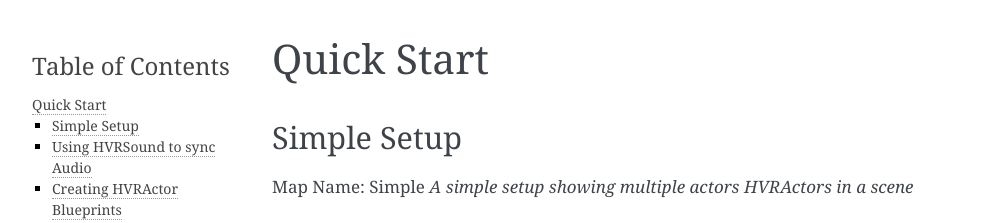
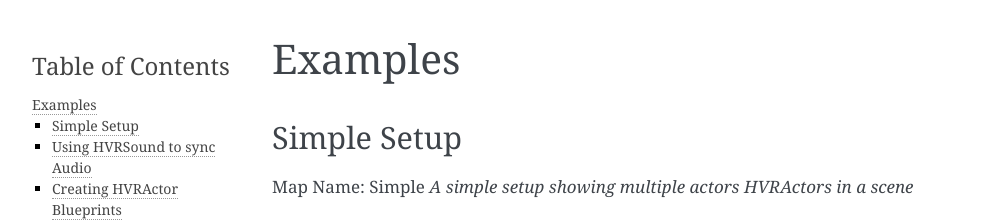
Before and after one commit to 8i/UnrealPlugin_Documentation, a Sphinx documentation site: the page built from docs/source/Examples.rst, in a window 1280 px wide. Shown: the top 223 px of the page, without its empty margins (148-1141 px from the left). Built offline with Sphinx 7.4.7, drawn with Linux system fonts in a browser that asks for light colours.

Commit message:
Fixed title name

```diff
--- a/docs/source/Examples.rst
+++ b/docs/source/Examples.rst
@@ -1,5 +1,5 @@
-Quick Start
-===========
+Examples
+========
 
 Simple Setup
 --------------------------------------------
```
